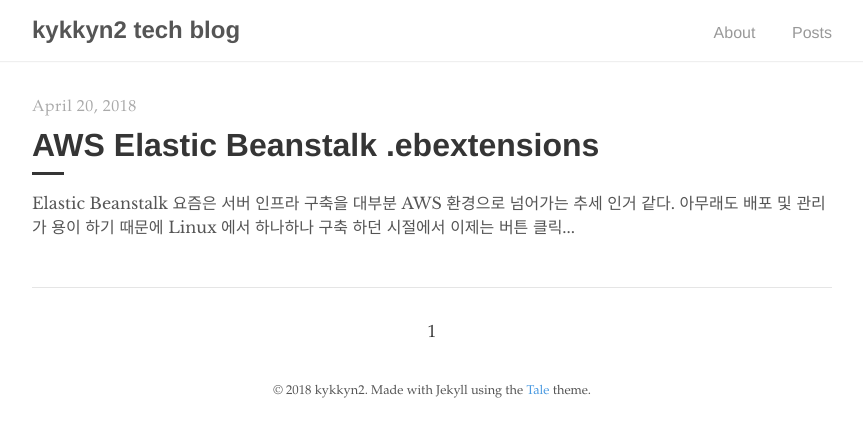
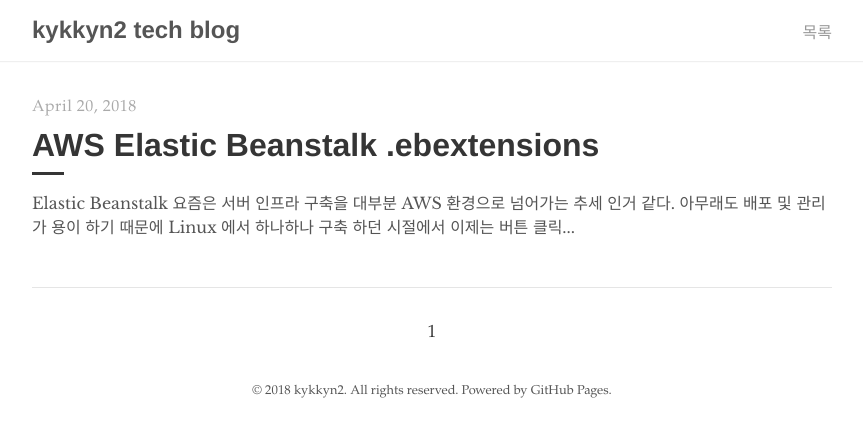
Before and after one commit to kykkyn2/kykkyn2.github.io, a Jekyll site: the page built from index.html, in a window 1280 px wide. Shown: the top 437 px of the page, without its empty margins (208-1071 px from the left). Built offline with Jekyll 4.4.1, drawn with Linux system fonts in a browser that asks for light colours; the list of posts is cut into pages by our own code.

Commit message:
footer modify

```diff
--- a/_layouts/default.html
+++ b/_layouts/default.html
@@ -19,8 +19,8 @@
             <h2 class="nav-title">{{ site.title }}</h2>
         </a>
         <ul>
-            <li><a href="{{ '/about' | prepend: site.url }}">About</a></li>
-            <li><a href="{{ site.baseurl }}/">Posts</a></li>
+            <!--<li><a href="{{ '/about' | prepend: site.url }}">About</a></li>-->
+            <li><a href="{{ site.baseurl }}/">목록</a></li>
         </ul>
     </div>
 </nav>
@@ -31,8 +31,7 @@
 
 <footer>
       <span>
-        &copy; <time datetime="{{ site.time }}">{{ site.time | date: '%Y' }}</time> {{ site.author.name }}. Made with Jekyll using the <a
-              href="https://github.com/chesterhow/tale/">Tale</a> theme.
+          &copy; <time datetime="{{ site.time }}">{{ site.time | date: '%Y' }}</time> {{ site.author.name }}. All rights reserved. Powered by GitHub Pages.
       </span>
 </footer>
 </body>
```
